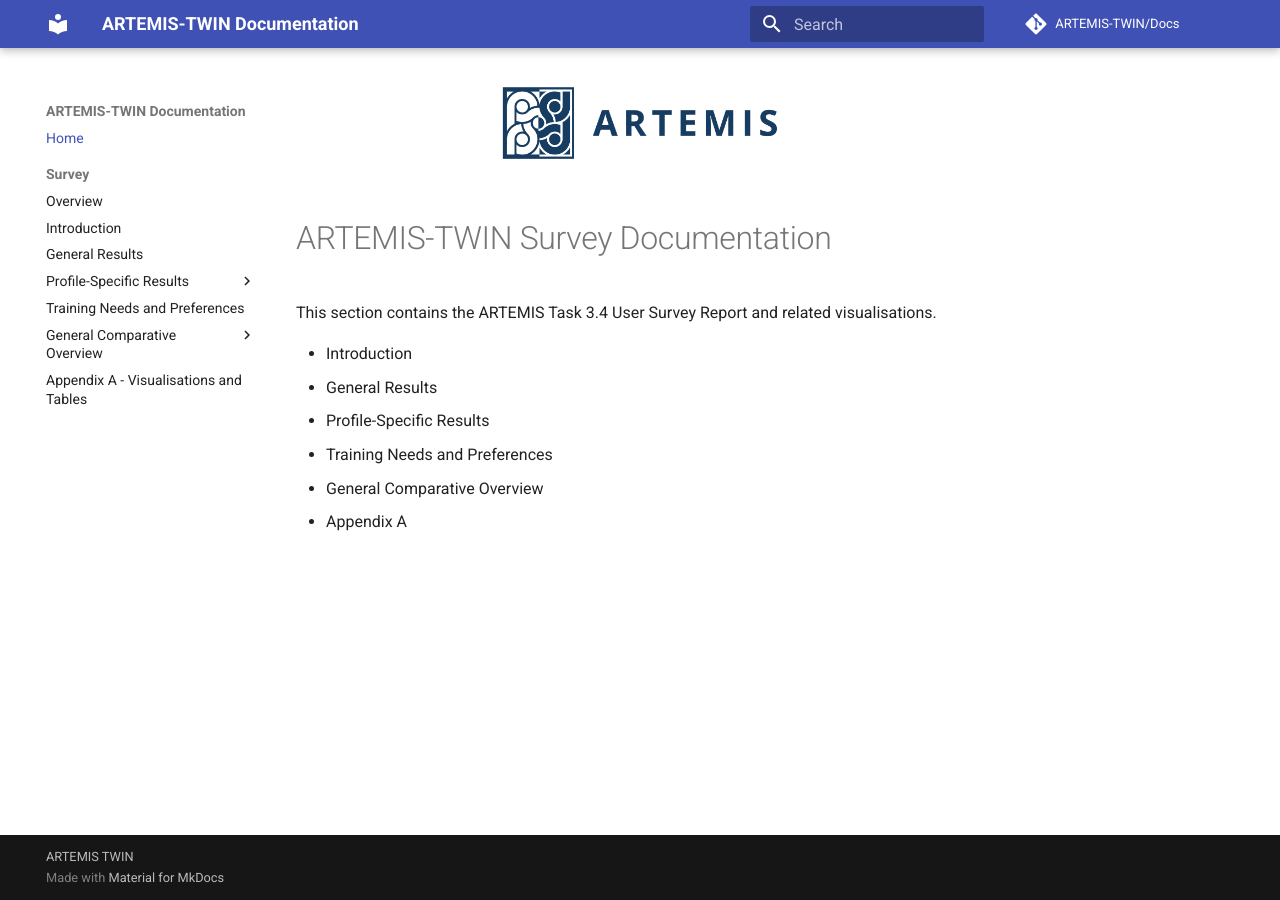
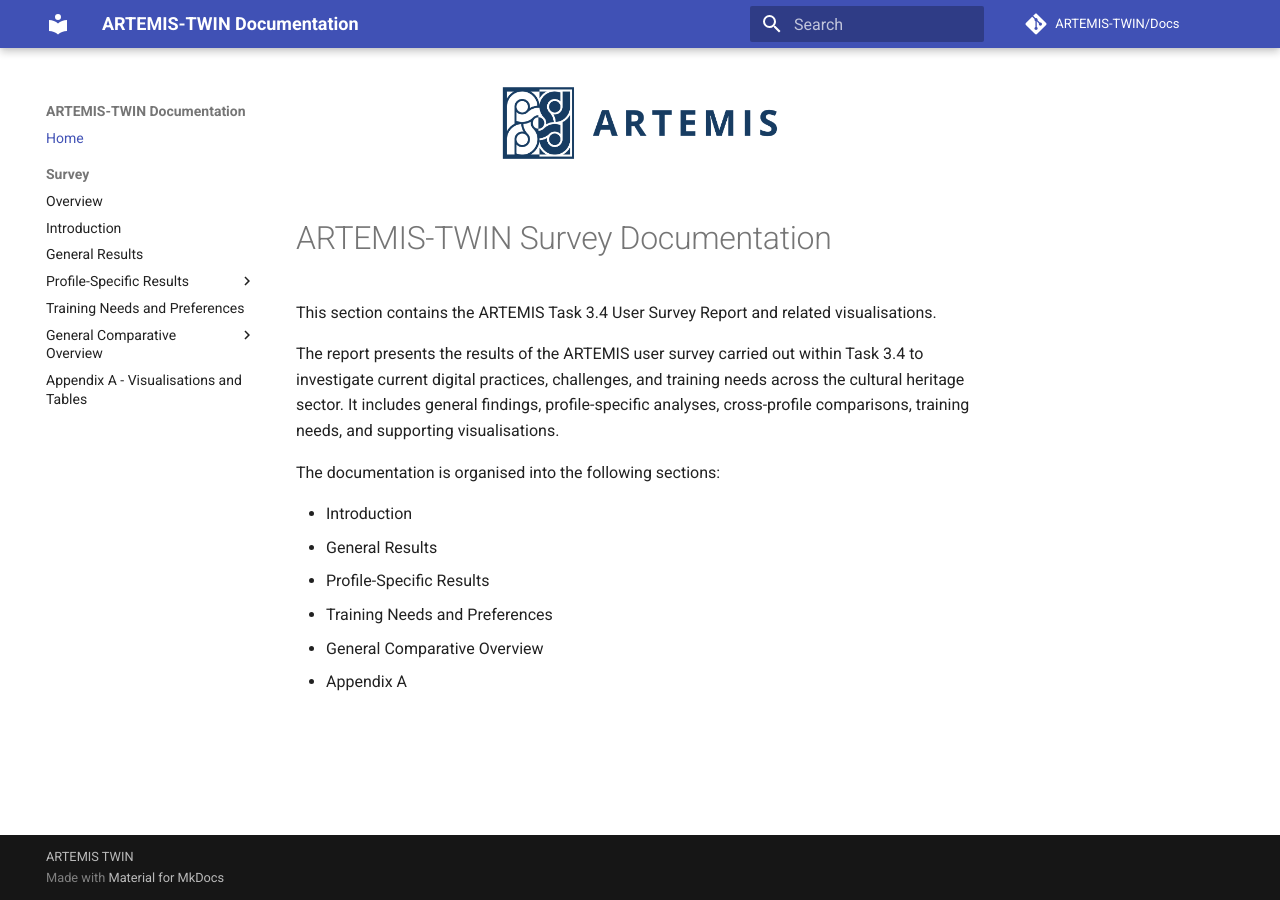
Before and after one commit to ARTEMIS-TWIN/Docs, an MkDocs documentation site: the page built from docs/index.md, in a window 1280 px wide. Built offline with MkDocs 1.6.1 and Material for MkDocs 9.7.7, drawn with Linux system fonts in a browser that asks for light colours; comment, search, counter and statistics services are not loaded.

Commit message:
Update index.md

```diff
--- a/docs/index.md
+++ b/docs/index.md
@@ -1,6 +1,10 @@
 # ARTEMIS-TWIN Survey Documentation
 
 This section contains the ARTEMIS Task 3.4 User Survey Report and related visualisations.
+
+The report presents the results of the ARTEMIS user survey carried out within Task 3.4 to investigate current digital practices, challenges, and training needs across the cultural heritage sector. It includes general findings, profile-specific analyses, cross-profile comparisons, training needs, and supporting visualisations.
+
+The documentation is organised into the following sections:
 
 - Introduction
 - General Results
```
